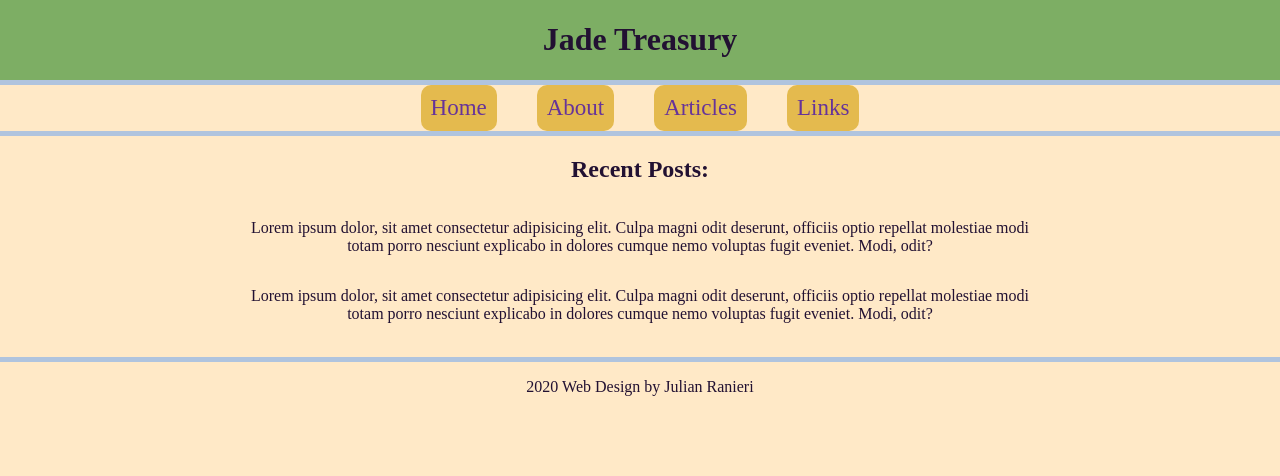
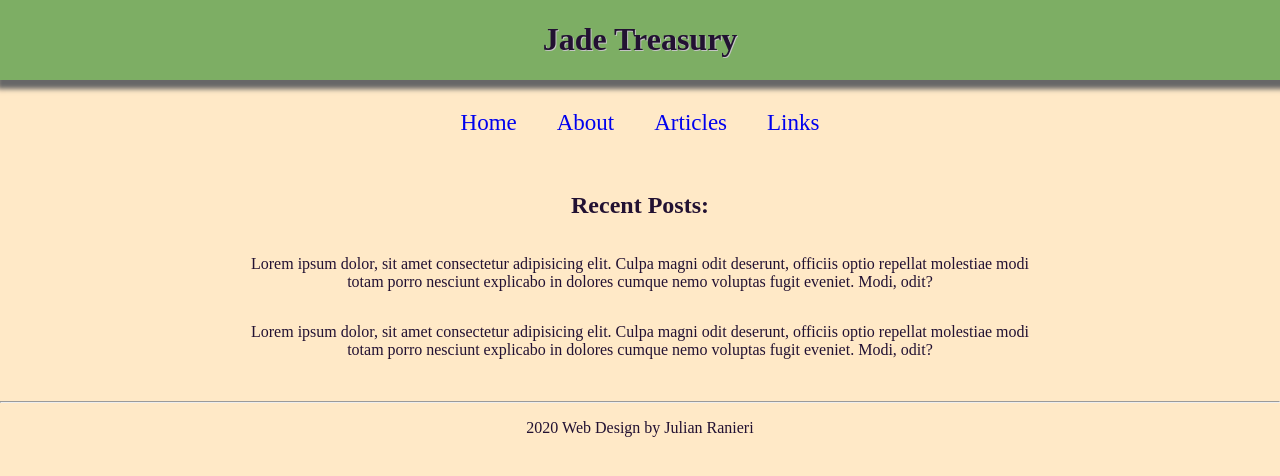
Before and after one commit to royalsaltmerchant/jadetreasury, a Jekyll site: the page built from index.html, in a window 1280 px wide. Shown: the top 476 px of the page. Built offline with Jekyll 4.4.1, drawn with Linux system fonts in a browser that asks for light colours; some web fonts are replaced.

Commit message:
nav change

```diff
--- a/_includes/header.html
+++ b/_includes/header.html
@@ -1,12 +1,11 @@
 <header class="header">
     <h1 class="title">{{ site.title }}</h1>
 </header>
-<hr>
 <div class="nav">
     <div class="nav-item"><a href="{{ site.baseurl }}/index.html">Home</a></div>
     <div class="nav-item"><a href="{{ site.baseurl }}/about.html">About</a></div>
-    <div class="nav-item-special" id="nav-item-special" onclick="articles()"><a>Articles</a>
-    <div class="dropdown" id="dropdown">
+    <div class="nav-item" onclick="articles()"><a href="{{ site.baseurl }}/articles.html">Articles</a>
+    <!-- <div class="dropdown" id="dropdown">
         <div class="dropdown-nav">
             <a href="{{ site.baseurl }}/articles/zen_articles.html">Zen</a>
         </div>
@@ -19,8 +18,7 @@
         <div class="dropdown-nav">
             <a>something</a>
         </div>
-    </div>
+    </div> -->
     </div>
     <div class="nav-item"><a href="{{ site.baseurl }}/links.html">Links</a></div>
 </div>
-<hr>
--- a/assets/mainstyle.css
+++ b/assets/mainstyle.css
@@ -7,24 +7,33 @@
     text-align: center;
 }
 
-hr {
+a {
+    text-decoration: none;
+}
+
+a:hover {
+    color: rgb(198, 85, 198);
+}
+
+a:active {
+    color: rgb(228, 68, 0);
+}
+
+/* hr {
     border: none;
     background-color: lightsteelblue;
     margin: 0;
     width: 100%;
     height: 5px;
-}
+} */
 
 .header {
     font-family: 'Yatra One';
+    text-shadow: 1px 1px rgb(196, 196, 196);
     display: flex;
     flex-direction: column;
     background-color: rgb(125, 174, 100);
-}
-
-a {
-    color: rebeccapurple;
-    text-decoration: none;
+    box-shadow: 3px 3px 5px 6px rgb(103, 103, 103);
 }
 
 /* navigation  */
@@ -35,25 +44,32 @@
     flex-direction: row;
     align-items: center;
     justify-content: space-evenly;
+    padding: 30px;
 }
 
 .nav-item {
     color: rebeccapurple;
-    background-color: rgb(228, 186, 78);
-    border-radius: 10px;
-    padding: 10px;
+    text-shadow: 0.8 0.8 rgb(41, 41, 41);
     font-size: 23px;
+    border-bottom: 3px solid transparent;
 }
 
-.nav-item-special {
-    color: rebeccapurple;
-    background-color: rgb(228, 186, 78);
-    border-radius: 10px;
-    padding: 10px;
-    font-size: 23px;
+.nav-item:after {
+    content: '';
+    display: block;
+    margin: auto;
+    height: 3px;
+    width: 0px;
+    background: transparent;
+	transition: width .5s ease, background-color .5s ease;
 }
 
-.dropdown {
+.nav-item:hover:after {
+    width: 100%;
+	background: rgb(208, 134, 6);
+}
+
+/* .dropdown {
     display: none;
     position: absolute;
 }
@@ -67,22 +83,6 @@
     border-radius: 10px;
     padding: 10px;
     z-index: 1;
-}
-
-.nav-item:hover {
-    background-color: rgb(68, 116, 177);
-}
-
-.nav-item-special:hover {
-    background-color: rgb(68, 116, 177);
-}
-
-.dropdown-nav:hover {
-    background-color: rgb(68, 116, 177);
-}
-
-/* .nav-item-special:hover .dropdown {
-    display: block;
 } */
 
 /* end navigation */
```
Also changed, not shown: articles.html (added, +8 -0 lines).
